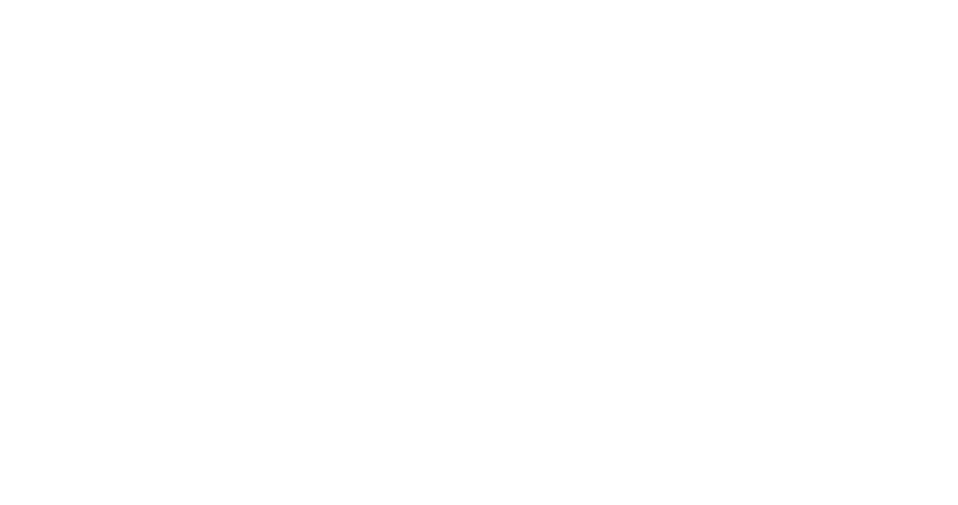
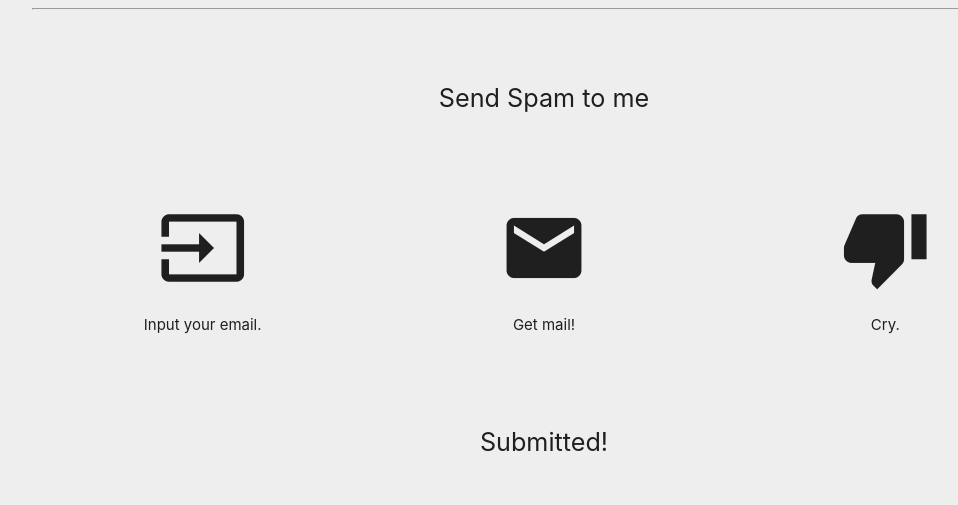
Before and after one commit to pwatrous/send-spam-to-me, a website: page site/thank-you.html in a window 1280 px wide. Shown: the whole page, without its empty margins (96-1054 px from the left). Drawn offline with nearby package versions, Linux system fonts and the light colour scheme.

Commit message:
Added content and animate.css for thank-you page

```diff
--- a/site/thank-you.html
+++ b/site/thank-you.html
@@ -1,3 +1,35 @@
 <!DOCTYPE html>
-<html>
+<html lang="en-us">
+<head>
+	<meta charset="utf-8">
+
+	<title>Send Spam to me</title>
+	<link rel="stylesheet" href="style.css" type="text/css">
+	<link rel="stylesheet" href="https://cdnjs.cloudflare.com/ajax/libs/materialize/0.97.7/css/materialize.min.css">
+	<link href="https://fonts.googleapis.com/icon?family=Material+Icons" rel="stylesheet">
+	<link rel="stylesheet" href="https://cdnjs.cloudflare.com/ajax/libs/animate.css/3.5.2/animate.min.css">
+
+
+</head>
+
+<body>
+	<div id="form-body" class="row">
+		<h1 class="col s6 offset-s3"><span class="flow-text">Send Spam to me</span></h1>
+		<div class="col s4 banner"><i class="large material-icons">input</i>
+			<p>Input your email.</p>
+		</div>
+		<div class="col s4 banner"><i class="large material-icons">email</i>
+			<p>Get mail!</p>
+		</div>
+		<div class="col s4 banner"><i class="large material-icons">thumb_down</i>
+			<p>Cry.</p>
+		</div>
+		<hr>
+		<h1 class="col s6 offset-s3 animated fadeInUp"><span class="flow-text">Submitted!</span></h1>
+	</div>
+
+	<script src="https://code.jquery.com/jquery-3.1.0.min.js" integrity="sha256-cCueBR6CsyA4/9szpPfrX3s49M9vUU5BgtiJj06wt/s=" crossorigin="anonymous"></script>
+	<script type="text/javascript" src="site.js">
+
+</body>
 </html>
```
